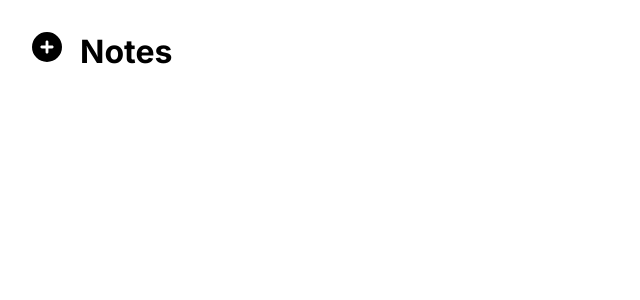
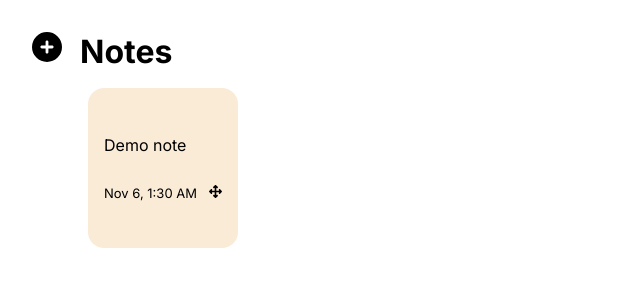
Before and after one commit to MamunDeveloper/Note-App, a Next.js app: page / in a window 1280 px wide. Shown: the top 300 px of the page, without its empty margins (0-640 px from the left). Built offline with nearby package versions, Linux system fonts and the light colour scheme.

Commit message:
Added a demo note

```diff
--- a/app/data/notes.js
+++ b/app/data/notes.js
@@ -1,9 +1,9 @@
 const noteList = [
-  // {
-  //   text: "Demo note",
-  //   date: "Nov 6, 1:30 AM",
-  //   id: 1,
-  // },
+  {
+    text: "Demo note",
+    date: "Nov 6, 1:30 AM",
+    id: 1,
+  },
 ];
 
 export default noteList;
```
